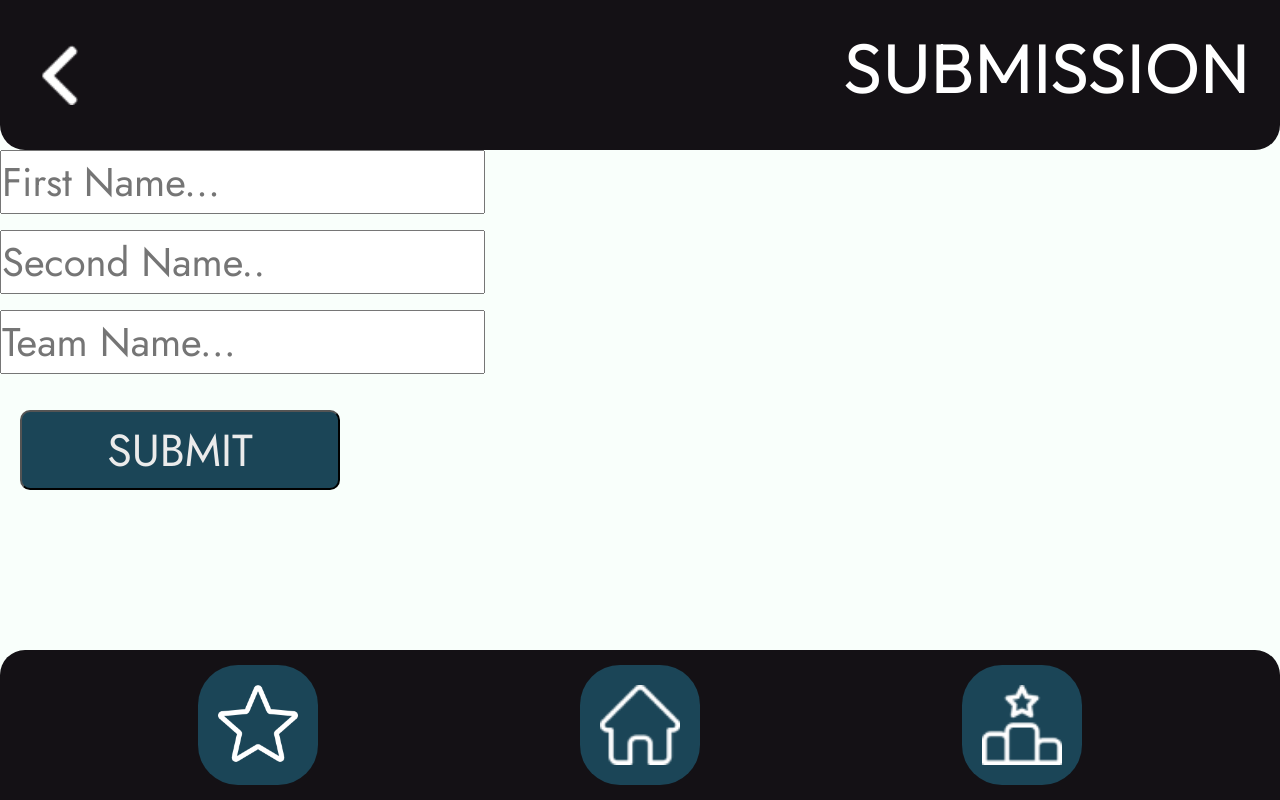
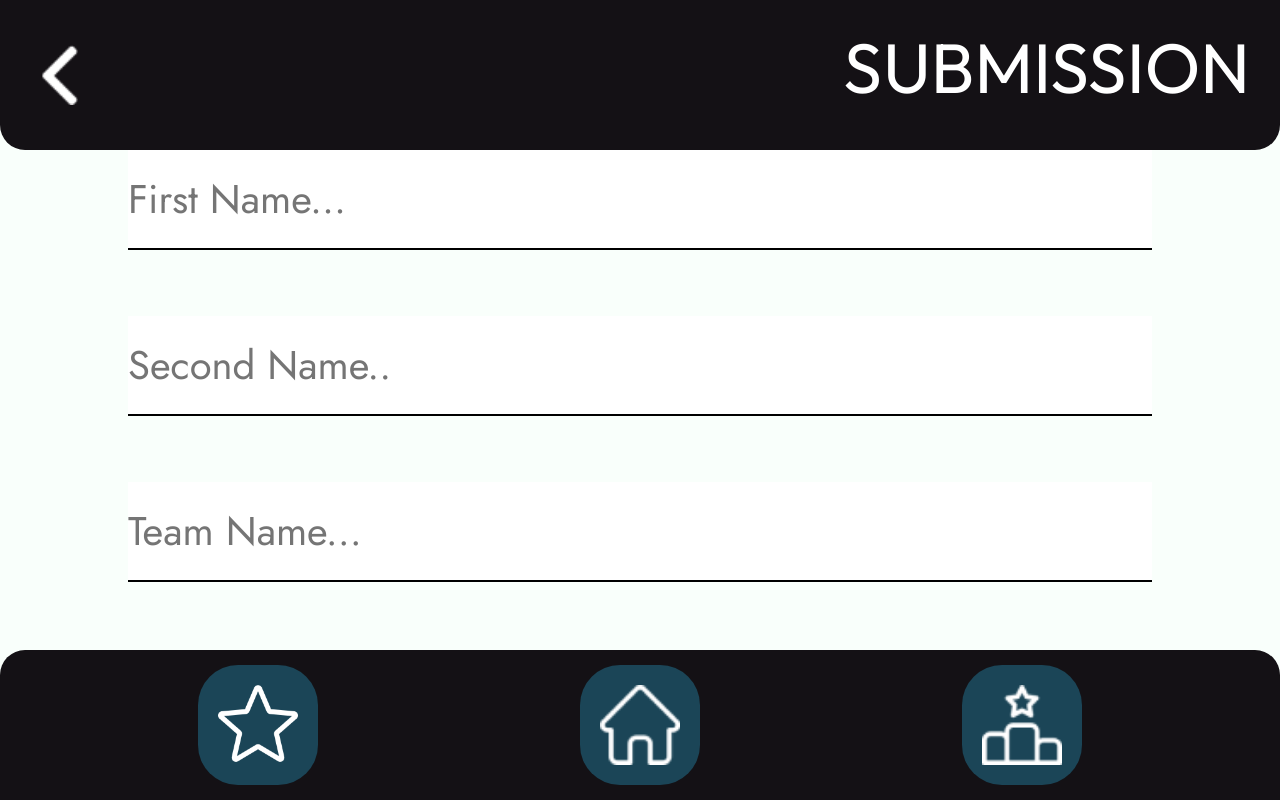
Before and after one commit to Erin-N-P/UKRCCA-App, a Django app: page /submit/ in a window 1280 px wide. Run offline with Django 4.2, Linux system fonts and the light colour scheme.

```diff
--- a/database/static/score.css
+++ b/database/static/score.css
@@ -109,7 +109,7 @@
     justify-content: right;
 }
 
-#entrySubmit{
+#entrySubmit {
     background: #1B4557;
     border-radius: 10px;
     color: #EBEBEB;
@@ -118,7 +118,7 @@
     font-size: 2.8rem;
     font-family: 'Jost', sans-serif;
     padding: 5px;
-    margin: 20px;
+    margin-bottom: auto;
 }
 
 body {
--- a/database/static/submit.css
+++ b/database/static/submit.css
@@ -7,9 +7,11 @@
     font-size: 2rem;
     padding: 20px;
     display: flex;
-    flex-direction: column;
     align-items: center;
+    justify-content: center;
     width: 100vw;
+    background-color: black;
+
 }
 
 .contentContainer,
@@ -19,14 +21,32 @@ form {
     align-items: left;
 }
 
+.wrapper {
+    width: 100%;
+    height: 70vh;
+    display: flex;
+    align-items: center;
+    justify-content: center;
+}
 
 .contentContainer,
 .properties {
     display: flex;
     flex-direction: column;
+    align-items: center;
     font-family: 'Jost', sans-serif;
     font-size: 2.5rem;
     padding-bottom: 20px;
+    margin: auto;
+}
+
+.contentContainer,
+.properties input {
+    width: 80vw;
+    border: none;
+    border-bottom: 2px solid;
+    height: 100px;
+    margin-bottom: 50px;
 }
 
 #entrySubmit {
--- a/database/templates/score.html
+++ b/database/templates/score.html
@@ -104,7 +104,7 @@
     <form class="buttonSubmit" id="form" action="{% url 'submit' %}">
         <input type="submit" id="entrySubmit" value="SUBMIT" onclick="returnPoints()">
     </form>
-</div>
+    </form>
 
     <script>
 
@@ -208,7 +208,9 @@
 
         returnPoints = function () {
             var finalTotal = document.getElementById('points').innerHTML;
+            console.log(finalTotal);
             return finalTotal;
+
         }
 
     </script>
--- a/database/templates/submit.html
+++ b/database/templates/submit.html
@@ -35,13 +35,13 @@
 
 
 </div> -->
-
-<form class="properties" method="post" action="{% url 'home' %}">
-    {% csrf_token %}
-    {{form.as_p}}
-    <button type="submit" id="entrySubmit">SUBMIT</button>
-</form>
-
+<div class="wrapper">
+    <form class="properties" method="post" action="{% url 'home' %}">
+        {% csrf_token %}
+        {{form.as_p}}
+        <button type="submit" id="entrySubmit">SUBMIT</button>
+    </form>
+</div>
 
 <!-- <script>
     const fs = require('fs');
--- a/ukrcca/settings.py
+++ b/ukrcca/settings.py
@@ -131,7 +131,3 @@ AUTH_USER_MODEL = 'database.NewUser'
 DEFAULT_AUTO_FIELD = 'django.db.models.BigAutoField'
 
 STATIC_URL = '/database/static/'
-
-STATICFILES_DIRS = [
-    os.path.join(BASE_DIR, '/database/static/'),
-]
--- a/ukrcca/urls.py
+++ b/ukrcca/urls.py
@@ -21,7 +21,6 @@ urlpatterns = [
     path('admin/', admin.site.urls),
     path('user/', include('database.urls')),
     path("__reload__/", include("django_browser_reload.urls")),
-    path('admin/', admin.site.urls),
     path('test/', views.test, name='test'),
     path('', views.login, name='login'),
     path('home/', views.home, name='home'),
```
Lines whose indentation alone changed are shown as unchanged.
